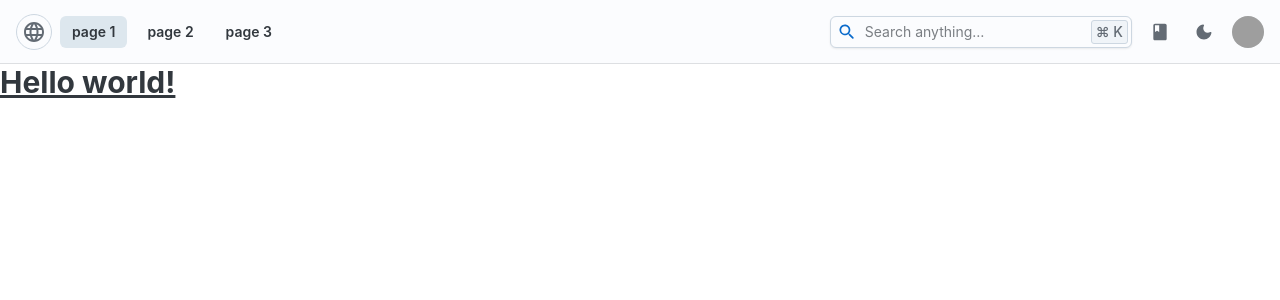
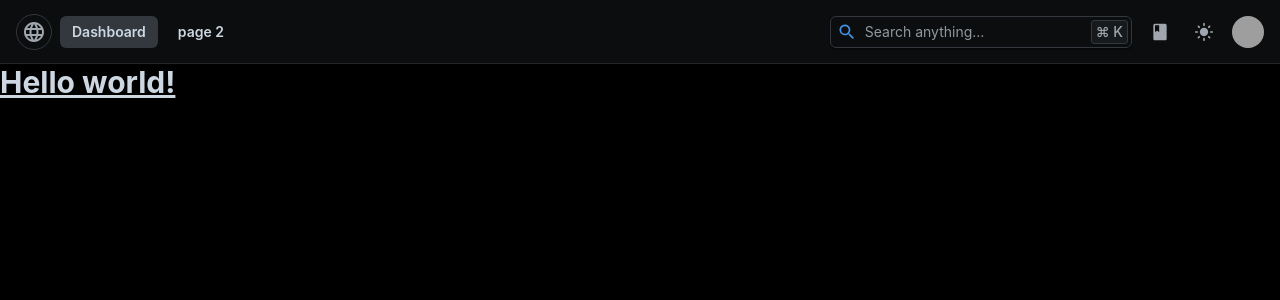
Before and after one commit to krishna-kush/WeThon, a React (Vite) app in the folder frontend/: page / in a window 1280 px wide. Shown: the top 300 px of the page. Built offline with nearby package versions, Linux system fonts and the light colour scheme; grey boxes are pictures that could not be loaded.

Commit message:
Page not Found

```diff
--- a/frontend/src/App.jsx
+++ b/frontend/src/App.jsx
@@ -9,6 +9,8 @@
 import CodeSpace from './routes/Hack/codespace'
 import Createthon from './routes/createthon/Createthon'
 import Managethon from './routes/managethon/Managethon'
+
+import PageNotFound from './routes/PageNotFound'
 
 import Header from './components/Header/index'
 
@@ -34,6 +36,9 @@
           <Route path='/createthon' element={<Createthon/>} />
           <Route path='/managethon' element={<Managethon/>} />
           {/* <Route path="/codespace" element={<CodeSpace />} /> */}
+
+
+          <Route path='/*' element={<PageNotFound/>} />
         </Routes>
       </BrowserRouter>
     </>
--- a/frontend/src/components/Header/Header.jsx
+++ b/frontend/src/components/Header/Header.jsx
@@ -35,6 +35,7 @@
   const [mounted, setMounted] = React.useState(false);
   React.useEffect(() => {
     setMounted(true);
+    setMode('dark')
   }, []);
   if (!mounted) {
     return <IconButton size="sm" variant="outlined" color="primary" />;
--- a/frontend/src/components/Header/index.jsx
+++ b/frontend/src/components/Header/index.jsx
@@ -19,8 +19,8 @@
 
   const options = [
     {
-      name: 'page 1',
-      href: '/page1',
+      name: 'Dashboard',
+      href: '/allthons',
       selected: true,
       icon: <EmailRoundedIcon />,
     },
@@ -29,11 +29,11 @@
       href: '/page1',
       icon: <EmailRoundedIcon />
     },
-    {
-      name: 'page 3',
-      href: '/page1',
-      icon: <EmailRoundedIcon />
-    },
+    // {
+    //   name: 'page 3',
+    //   href: '/page1',
+    //   icon: <EmailRoundedIcon />
+    // },
   ]
 
   return (
--- /dev/null
+++ b/frontend/src/routes/PageNotFound.jsx
@@ -0,0 +1,9 @@
+import React from 'react'
+
+const PageNotFound = () => {
+  return (
+    <div>PageNotFound</div>
+  )
+}
+
+export default PageNotFound
```
